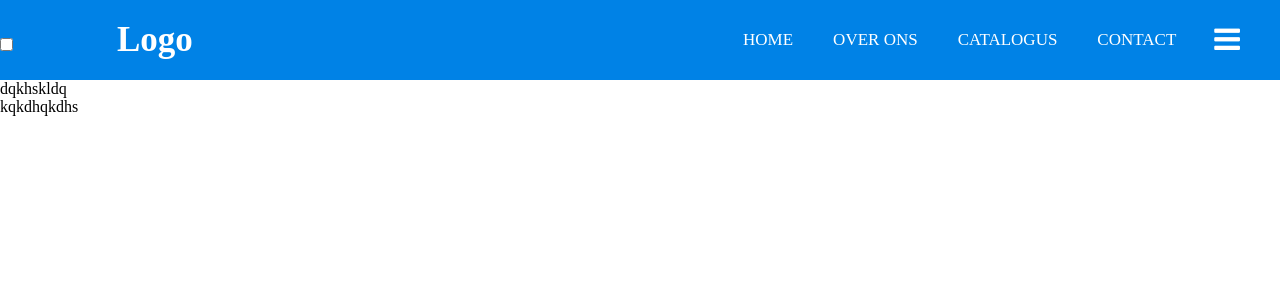
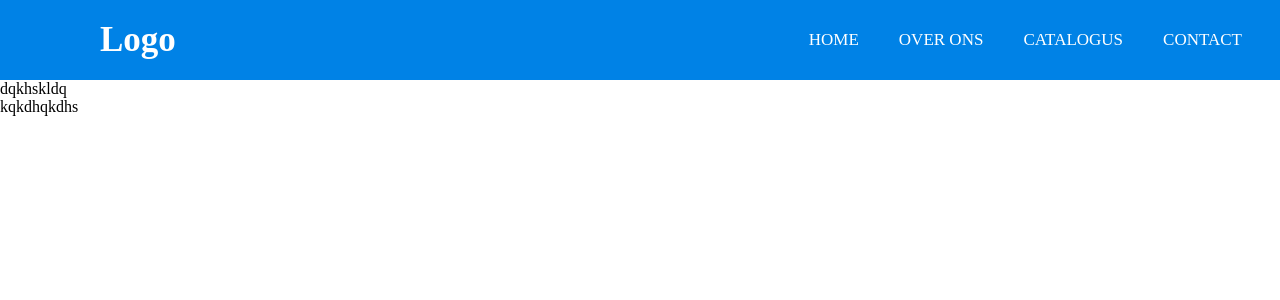
Before and after one commit to Kelly257/Eindwerk-Kelly2024, a PHP site: page /home.html in a window 1280 px wide. Shown: the top 300 px of the page. Run offline with PHP 8.4, Linux system fonts and the light colour scheme.

Commit message:
amen
amen

```diff
--- a/css/style.css
+++ b/css/style.css
@@ -18,7 +18,7 @@ nav{
     width: 100%;
 
 }
-label#logo{
+#logo{
     color: white;
     font-size: 35px;
     line-height: 80px;
--- a/home.html
+++ b/home.html
@@ -15,10 +15,8 @@
 <body>
 
 <nav>
-    <input type="checkbox" id="Menu">
-    <label for="Menu" class="Menubtn">
-        <i class="fa fa-bars"></i>
-    </label>
+
+
 
 
     <label id="logo">Logo<a href="home"></a></label>
```
